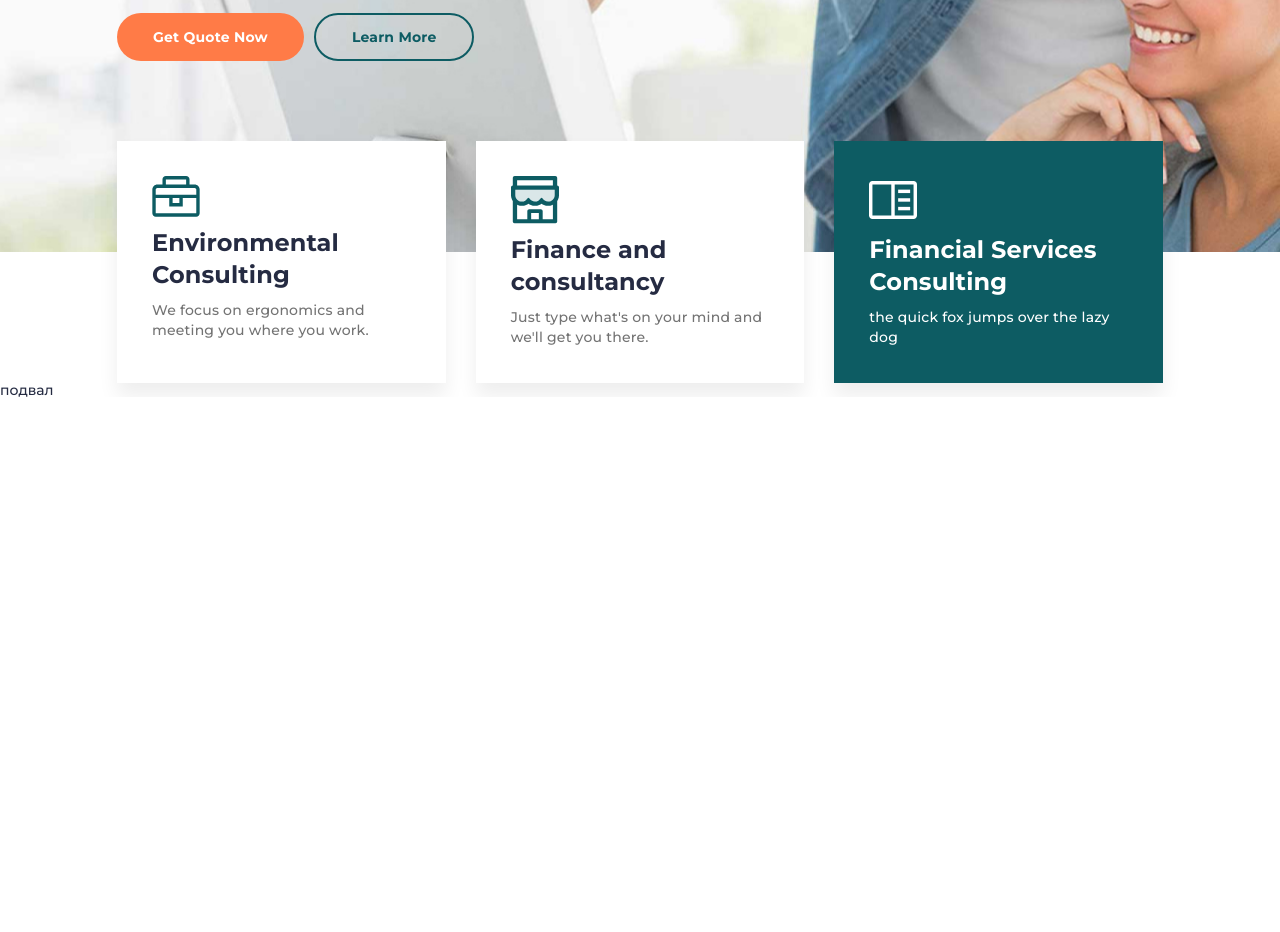
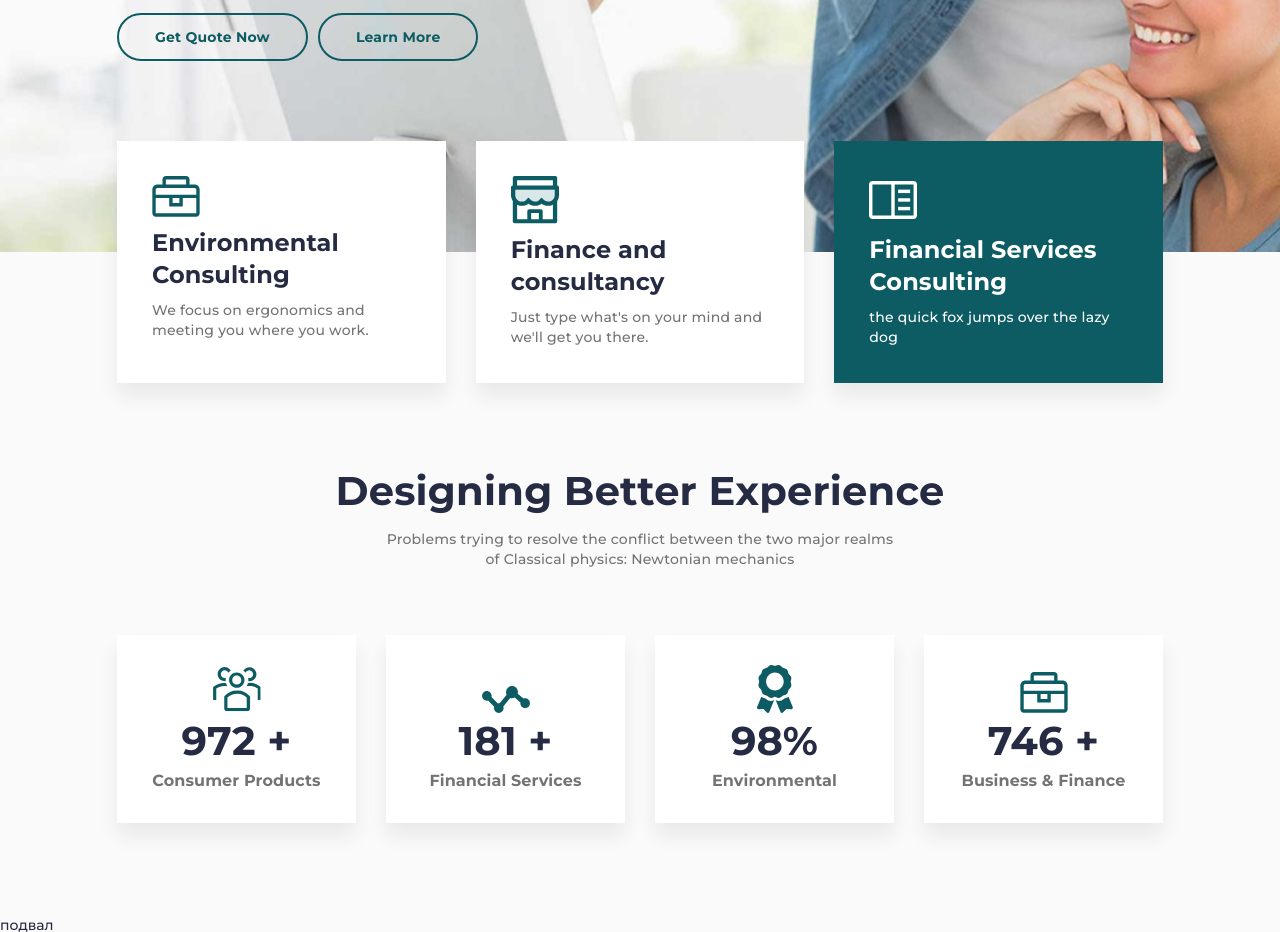
Before and after one commit to ielkina/-, a plain HTML site: page index.html in a window 1280 px wide. Shown: the part 539-1471 px from the top of the page. Before the commit the page ends 936 px from the top, so only its background shows below. Drawn offline with Linux system fonts and the light colour scheme.

Commit message:
summary (required)
summary (required)

```diff
--- a/css/style.css
+++ b/css/style.css
@@ -40,6 +40,7 @@ body {
    color: rgba(37, 43, 66, 1);
    font-weight: 500;
    font-family: Montserrat;
+   background: #FAFAFA;
 }
 
 /* ========================================================================================================= */
@@ -168,6 +169,34 @@ body {
    position: relative;
 }
 
+.page__advantage {}
+
+/* ========================================header block======================================================= */
+.header-block {
+   text-align: center;
+   letter-spacing: 0.2px;
+
+}
+
+.header-block__title {
+   font-weight: 700;
+   line-height: 142%;
+   font-size: 40px;
+   color: #252B42;
+}
+
+.header-block__title:not(:last-child) {
+   margin: 0px 0px 10px 0px;
+}
+
+.header-block__sub-title {
+   line-height: 142%;
+   font-weight: 500;
+   font-size: 14px;
+   color: #737373;
+}
+
+
 /* =========================================footer====================================================== */
 .footer {}
 
@@ -187,6 +216,12 @@ body {
 @media (max-width: 992px) {
    .main-block__body {
       padding: 120px 0 191px 0;
+   }
+}
+
+@media (max-width: 479px) {
+   .main-block__body {
+      padding: 115px 0 160px 0;
    }
 }
 
@@ -269,9 +304,10 @@ body {
 }
 
 /* верстка оранжевой кнопки */
-.main-block__button-orange {
+.main-block__button-border:hover {
    color: white;
    background: #FF7B47;
+   border: 2px solid #FF7B47;
 }
 
 /* верстка прозрачной кнопки */
@@ -313,28 +349,37 @@ body {
 
 @media (min-width: 670px) {
    .services__body {
+      flex-wrap: wrap;
       display: flex;
-      flex-wrap: wrap;
-      margin: 0px -15px -30px;
+      margin: 0px -15px;
    }
 }
 
 .services__colum {
    flex: 0 1 33.333%;
-   margin: 0px 0px 30px 0px;
 }
 
 @media (min-width: 670px) {
    .services__colum {
       padding: 0 15px;
    }
+
+
 }
 
 @media (max-width: 992px) {
    .services__colum {
       flex: 0 1 50%;
+   }
 
+   .services__colum:last-child {
+      flex: 1 1 100%;
    }
+
+   .services__colum:not(:last-child) {
+      margin: 0px 0px 30px 0px;
+   }
+
 }
 
 .services__item {
@@ -344,6 +389,12 @@ body {
    background: #FFFFFF;
    padding: 35px;
 
+}
+
+@media (max-width: 470px) {
+   .services__item {
+      padding: 25px;
+   }
 }
 
 .services__item>*:not(:last-child) {
@@ -382,3 +433,60 @@ body {
    letter-spacing: 0.2px;
 
 }
+
+/* =============================================advantage========================================================== */
+
+
+.advantage {
+   padding: 80px 0;
+}
+
+.advantage__container {}
+
+.advantage__header {
+   margin: 0px 0px 50px 0px;
+}
+
+.advantage__body {
+   display: flex;
+   margin: 0px -15px;
+}
+
+.advantage__colum {
+   padding: 15px;
+   flex: 0 1 25%;
+}
+
+.advantage__item {
+   background-color: #ffff;
+   padding: 30px;
+   text-align: center;
+   font-weight: 700;
+   box-shadow: 0px 13px 19px rgba(0, 0, 0, 0.07);
+}
+
+.advantage__item>* :not(:last-child) {
+   margin: 0px 0px 10px 0px;
+}
+
+.advantage__icon {
+   height: 48px;
+   display: flex;
+   align-items: flex-end;
+   justify-content: center;
+}
+
+.advantage__value {
+   font-size: 40px;
+   line-height: 142%;
+   letter-spacing: 0.2px;
+}
+
+.advantage__value:not(:last-child) {}
+
+.advantage__text {
+   font-size: 16px;
+   line-height: 150%;
+   color: #737373;
+   letter-spacing: 0.1px;
+}
--- a/index.html
+++ b/index.html
@@ -48,7 +48,7 @@
 							<div class="main-block__text">We know how large objects will act,
 								but things on a small scale.</div>
 							<div class="main-block__buttons">
-								<a href="" class="main-block__button main-block__button-orange">Get Quote Now</a>
+								<a href="" class="main-block__button main-block__button-border">Get Quote Now</a>
 								<a href="" class="main-block__button main-block__button-border">Learn More</a>
 							</div>
 						</div>
@@ -97,6 +97,55 @@
 						</div>
 					</div>
 				</section>
+				<section class="page__advantage advantage">
+					<div class="advantage__container _container">
+						<div class="advantage__header header-block">
+							<h2 class="header-block__title">Designing Better Experience</h2>
+							<div class="header-block__sub-title">
+								Problems trying to resolve the conflict between the two major realms <br>
+								of Classical physics: Newtonian mechanics
+							</div>
+						</div>
+						<div class="advantage__body">
+							<div class="advantage__colum">
+								<div class="advantage__item">
+									<div class="advantage__icon">
+										<img src="img/Vector4.svg" alt="Consumer Products">
+									</div>
+									<div class="advantage__value">972 +</div>
+									<div class="advantage__text">Consumer Products </div>
+								</div>
+							</div>
+							<div class="advantage__colum">
+								<div class="advantage__item">
+									<div class="advantage__icon">
+										<img src="img/Vector5.svg" alt="Financial Services ">
+									</div>
+									<div class="advantage__value">181 +</div>
+									<div class="advantage__text">Financial Services</div>
+								</div>
+							</div>
+							<div class="advantage__colum">
+								<div class="advantage__item">
+									<div class="advantage__icon">
+										<img src="img/Vector6.svg" alt="Environmental ">
+									</div>
+									<div class="advantage__value">98%</div>
+									<div class="advantage__text">Environmental </div>
+								</div>
+							</div>
+							<div class="advantage__colum">
+								<div class="advantage__item">
+									<div class="advantage__icon">
+										<img src="img/Vector1.svg" alt="Business & Finance">
+									</div>
+									<div class="advantage__value">746 +</div>
+									<div class="advantage__text">Business & Finance </div>
+								</div>
+							</div>
+						</div>
+					</div>
+				</section>
 			</main>
 			<footer class="footer">
 				подвал
```
